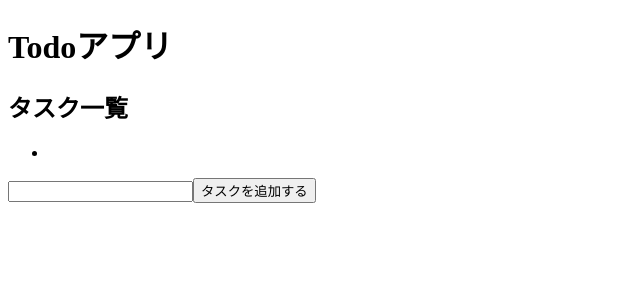
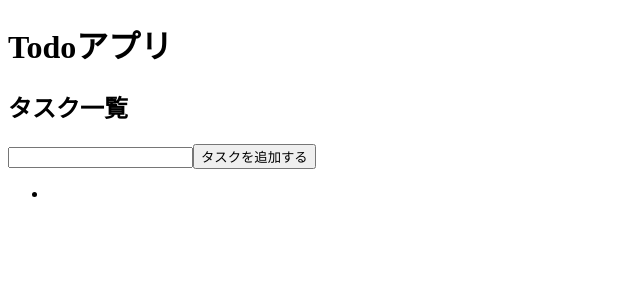
Before and after one commit to nakajima97/react-simple-todo-app-2023, a React (Vite) app: page / in a window 1280 px wide. Both pictures are taken after a click on the button "タスクを追加する". Shown: the top 300 px of the page, without its empty margins (0-640 px from the left). Built offline with nearby package versions, Linux system fonts and the light colour scheme.

Commit message:
#2 タスク一覧が上にあるほうが自然だと思ったため変更

```diff
--- a/src/App.tsx
+++ b/src/App.tsx
@@ -14,13 +14,6 @@ function App(): JSX.Element {
       <h1>Todoアプリ</h1>
       <div>
         <h2>タスク一覧</h2>
-        <div>
-          <ul>
-            {tasks.map((task, key) => (
-              <li key={key}>{task}</li>
-            ))}
-          </ul>
-        </div>
         <div>
           <input
             type="text"
@@ -39,6 +32,13 @@ function App(): JSX.Element {
             タスクを追加する
           </button>
         </div>
+        <div>
+          <ul>
+            {tasks.map((task, key) => (
+              <li key={key}>{task}</li>
+            ))}
+          </ul>
+        </div>
       </div>
     </div>
   );
```
